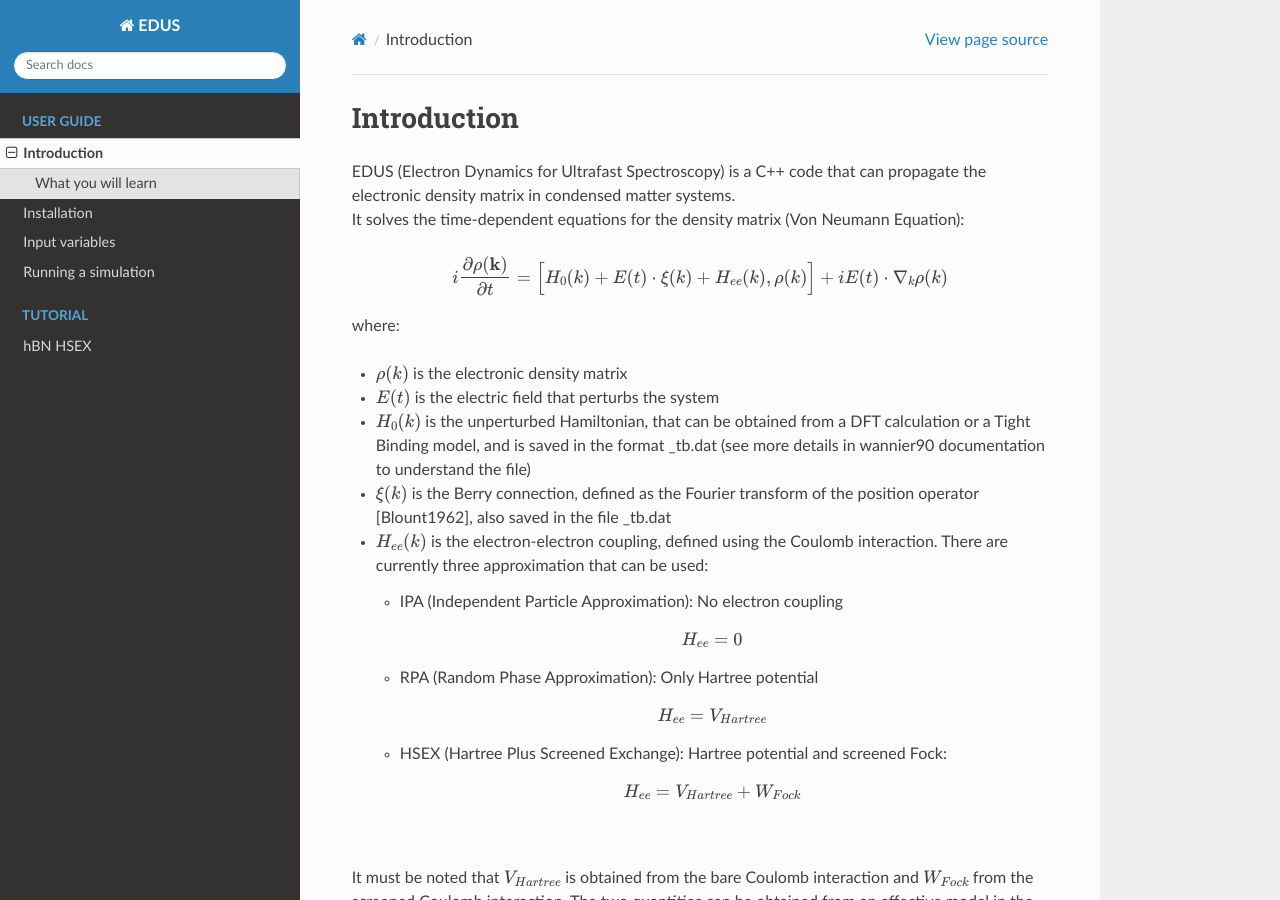
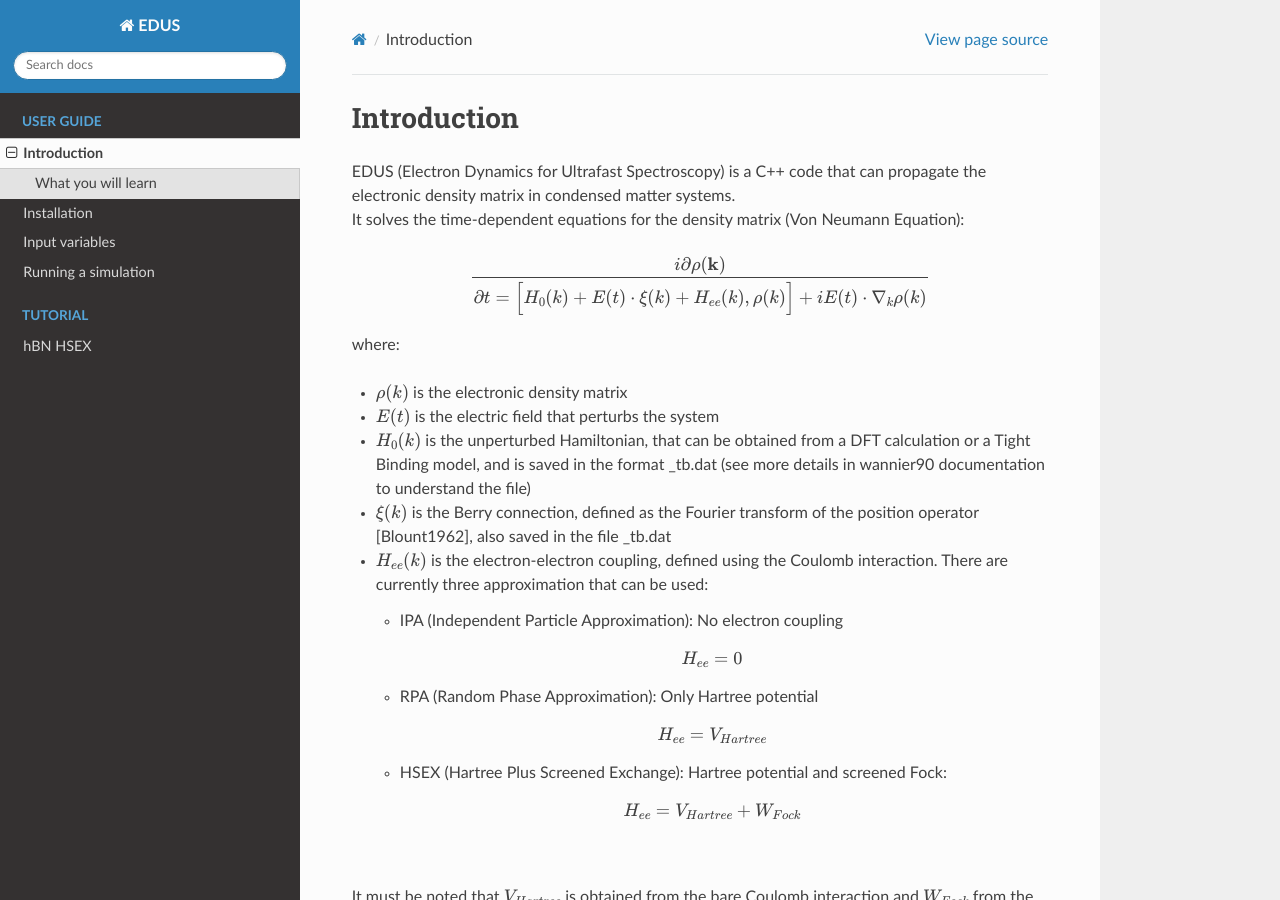
Before and after one commit to gcistaro/EDUS_2.0, a Sphinx documentation site: the page built from docs/source/tutorials/intro.md, in a window 1280 px wide and 900 px high. Built offline with Sphinx 7.4.7 and the Read the Docs theme 3.1.0, drawn with Linux system fonts in a browser that asks for light colours; some of the changed lines change nothing that is shown.

Commit message:
remove curl brakets for jekyll

```diff
--- a/docs/source/tutorials/intro.md
+++ b/docs/source/tutorials/intro.md
@@ -4,7 +4,7 @@ EDUS (Electron Dynamics for Ultrafast Spectroscopy) is a C++ code that can propa
 It solves the time-dependent equations for the density matrix (Von Neumann Equation):
 
 $$
-i{{\partial \rho(\textbf{k})}\over{\partial t}} = \Big[ H_0(k) +E(t)\cdot \xi(k) + H_{ee}(k), \rho(k)\Big] + i E(t)\cdot \nabla_k \rho(k)
+i{\partial \rho(\textbf{k})}\over{\partial t} = \Big[ H_0(k) +E(t)\cdot \xi(k) + H_{ee}(k), \rho(k)\Big] + i E(t)\cdot \nabla_k \rho(k)
 $$
 
 where:
```
